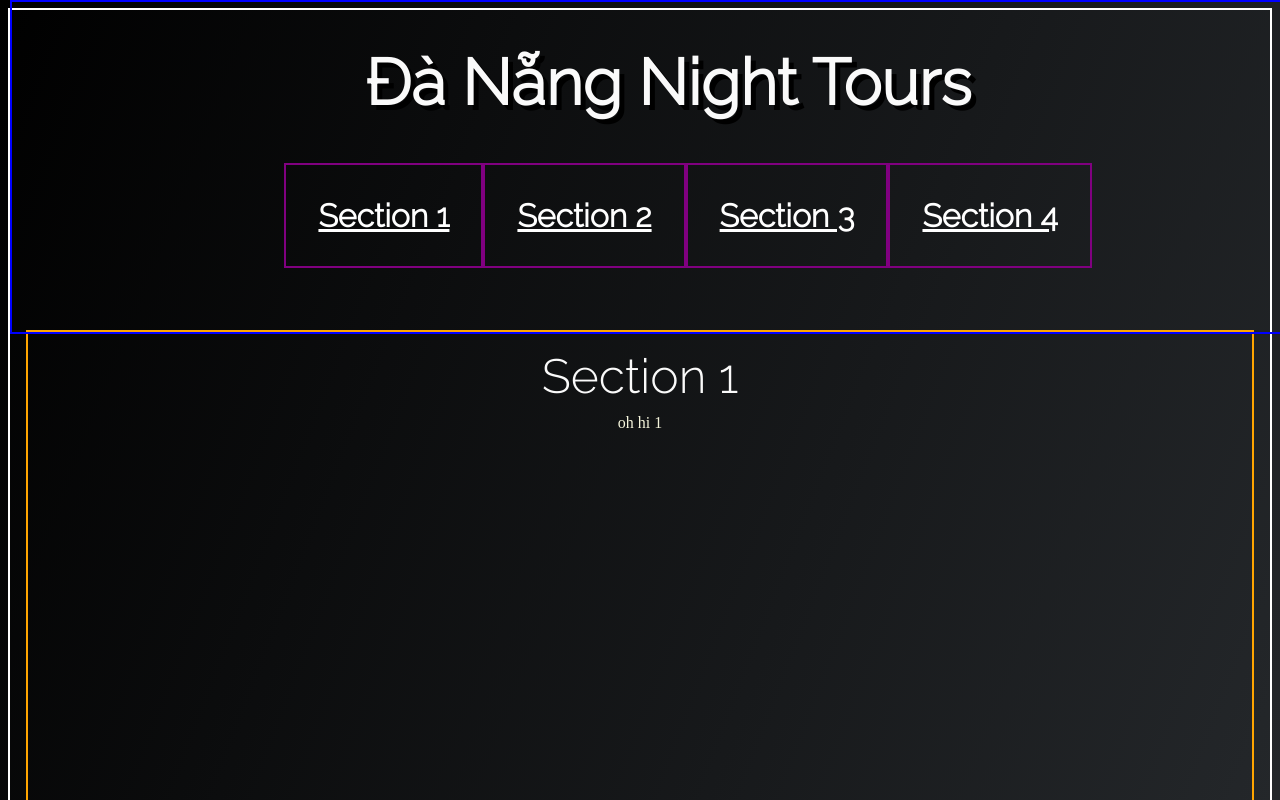
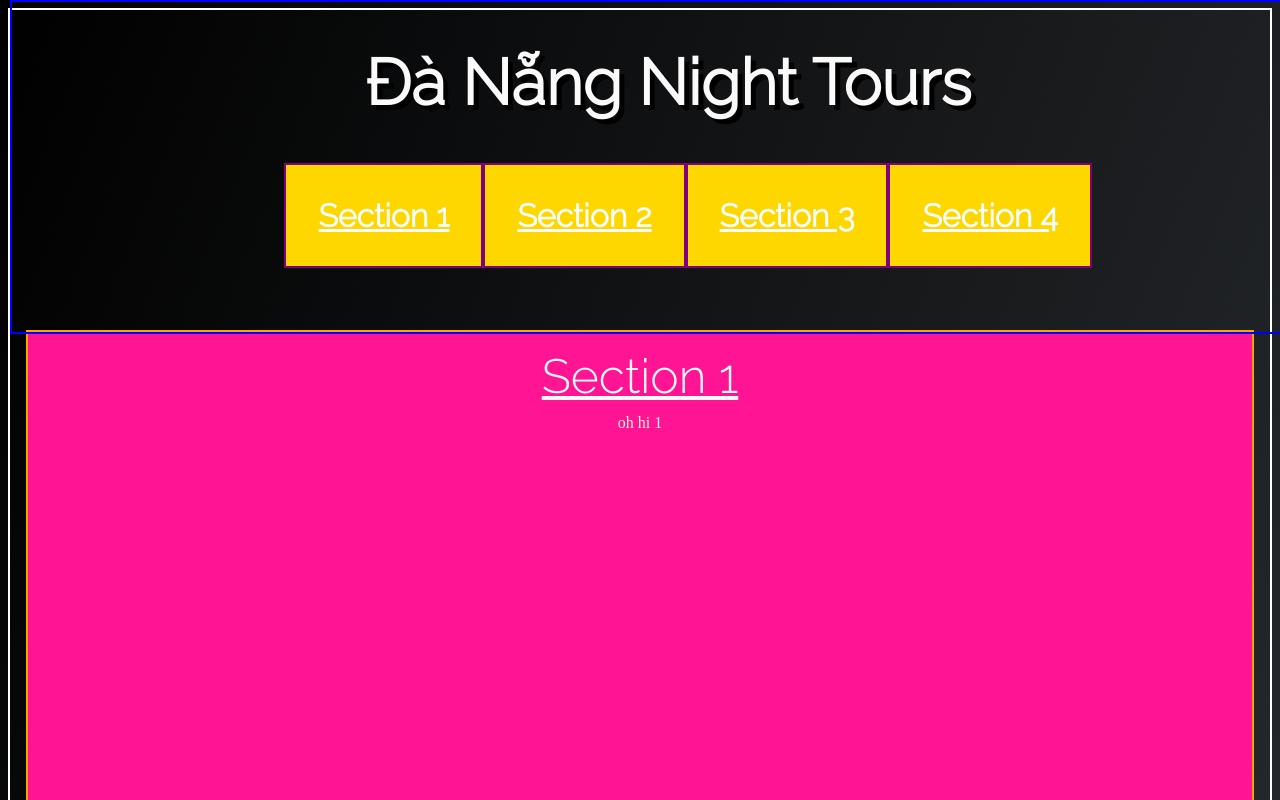
Before and after one commit to cbhuber17/LandingPage, a plain HTML site: page index.html in a window 1280 px wide. Shown: the top 800 px of the page. Drawn offline with Linux system fonts and the light colour scheme; a web font is replaced by a local one.

Commit message:
Added section and navbar highlighting when in viewport.  Updated CSS to allow the active highligting.  Added CSS to allow navbar to hide/transition when scrolling.  Added JS to hide navbar when scrolling, unless the viewport is at the top of the page, or the mouse hovers over the header when scrolling.

```diff
--- a/css/styles.css
+++ b/css/styles.css
@@ -23,6 +23,7 @@ header {
     padding: 0em 1em 2em;
     border: 2px solid blue;
     z-index: 1;
+    transition: top 0.7s;
 }
 
 .sticky {
@@ -111,6 +112,10 @@ main {
     transition: ease 0.5s;
 }
 
+.activeNav {
+    background-color: gold;
+}
+
 section {
     /* TBD remove borders */
     border: 2px solid orange;
@@ -122,12 +127,15 @@ section {
     background-color: deeppink;
 }
 
+.active h2 {
+    text-decoration: underline;
+}
+
 footer {
     border: 2px solid red;
     background-color: #3a3f44;
     margin: 1em;
     padding: 3em;
-
 }
 
 footer p {
--- a/js/app.js
+++ b/js/app.js
@@ -1,5 +1,5 @@
 
-// TODO: Document function
+// TODO: Document functions
 function addNavBarList(navBarList_, text_, anchor_) {
     const navBarSection = document.createElement('li');
 
@@ -35,31 +35,79 @@ section2anchor.addEventListener('click', function (evt) {
 
 console.log(navBarList);
 
+function isElementInViewport(element) {
+
+    let elementBound = element.getBoundingClientRect();
+
+    return (
+        elementBound.top >= 0 &&
+        elementBound.left >= 0 &&
+        elementBound.bottom <= window.innerHeight &&
+        elementBound.right <= window.innerWidth
+    );
+}
+
+header1 = document.getElementById("section1");
+console.log(header1);
+console.log(isElementInViewport(header1));
+
+document.addEventListener('scroll', function activateSection(evt) {
+
+    const sections = document.querySelectorAll('section');
+    const navMenuItems = document.querySelectorAll('.MenuLink');
+
+    for (let i = 0; i < sections.length; i++) {
+
+        section_h2 = sections[i].childNodes[1].childNodes[1];
+
+        if (isElementInViewport(sections[i])) {
+            // Add active class in section/navbar
+            sections[i].classList.add('active');
+            section_h2.classList.add('active');
+            navMenuItems[i].classList.add('activeNav');
+        }
+        else {
+            // Remove active class in section/navbar
+            sections[i].classList.remove('active');
+            section_h2.classList.remove('active');
+            navMenuItems[i].classList.remove('activeNav');
+        }
+    }
+});
 
 
-// element is the dom element, i.e. what's returned from document.querySelector('selector')
+// console.log(Number(window.getComputedStyle(document.body).getPropertyValue('font-size').match(/\d+/)[0]));
 
-// function isOnScreen(element, buffer) {
-//     //buffer is optional and allows you to return true when
-//     //the element is going to appear to the screen
-//     buffer = typeof buffer === 'undefined' ? 0 : buffer;
-//     // Get element's position in the viewport
-//     const bounding = element.getBoundingClientRect();
-//     console.log(bounding);
-//     console.log(window.innerWidth);
-//     console.log(window.innerHeight);
+// Code to hide fixed nav bar
+let timer = null;
 
-//     // Check if element is in the viewport
-//     if (bounding.top >= buffer &&
-//         bounding.left >= buffer &&
-//         bounding.right <= (window.innerWidth - buffer) &&
-//         bounding.bottom <= (window.innerHeight - buffer)) {
-//         return true;
-//     } else {
-//         return false;
-//     }
-// }
+window.addEventListener('scroll', function hideNavBar(evt) {
 
-// section2 = document.querySelector('header');
-// isSec2OnScreen = isOnScreen(section2, 0);
-// console.log(isSec2OnScreen);
+    if (timer !== null) {
+        clearTimeout(timer);
+        // TBD separation of concerns, JS should not be changing the style!
+        document.querySelector("header").style.top = "0em";
+    }
+
+    window.addEventListener('mousemove', function (evt) {
+
+        // If mouse hovers over header when scrolling (but before timeout), keep it fixed
+        // TBD magic hardcoded numbers, this depends on the header em value set up in CSS
+        if (evt.y < 16 * 20) {
+            clearTimeout(timer);
+            return;
+        }
+
+    });
+
+    // Make sure fixed header stays when at the top of the page
+    if (window.scrollY === 0) {
+        clearTimeout(timer);
+        return;
+    }
+
+    timer = setTimeout(function hideNavBarTimeout() {
+        // TBD magic hardcoded numbers, this depends on the header em value set up in CSS
+        document.querySelector("header").style.top = "-20em";
+    }, 1500);
+});
```
Also changed, not shown: index.html (+0 -1 lines).
